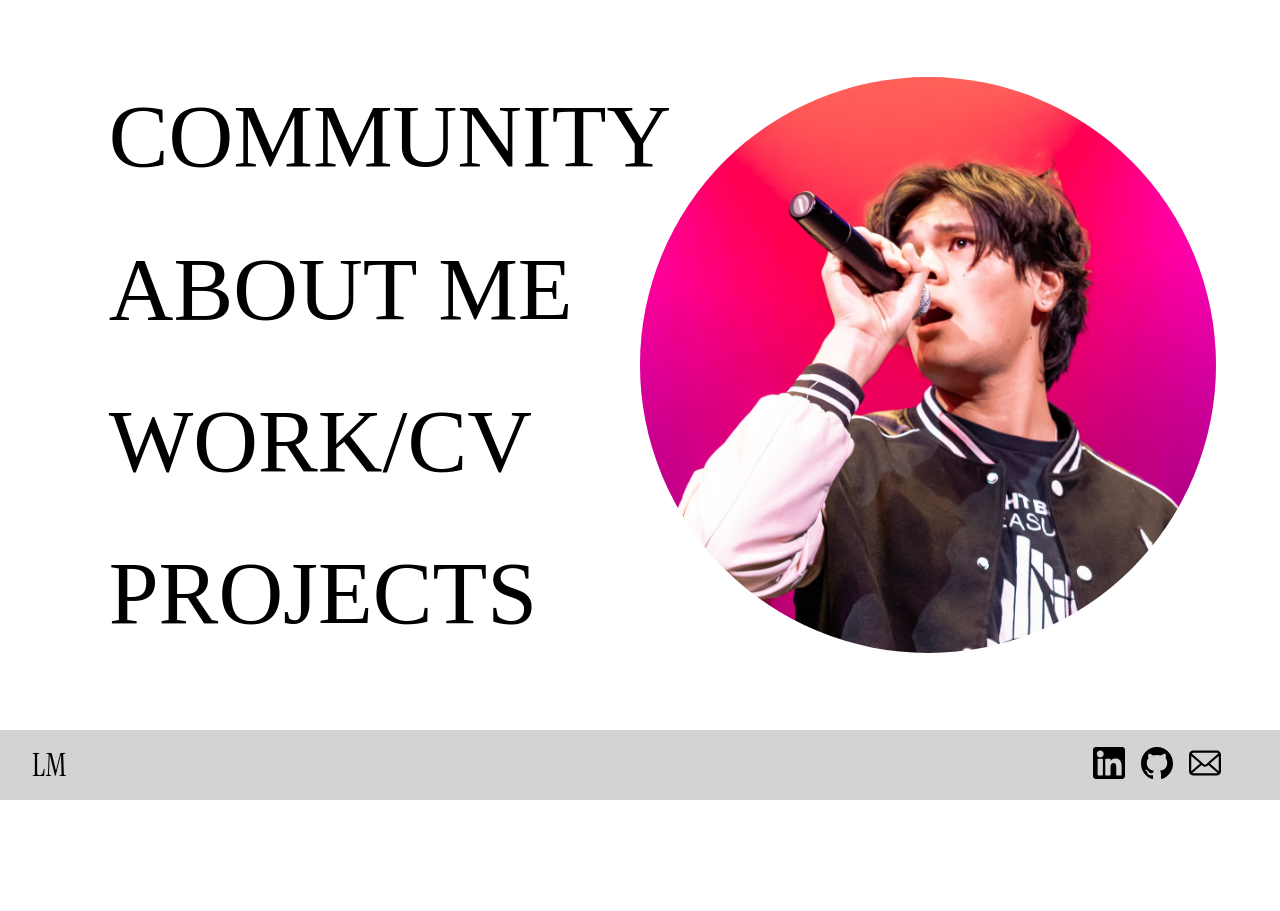
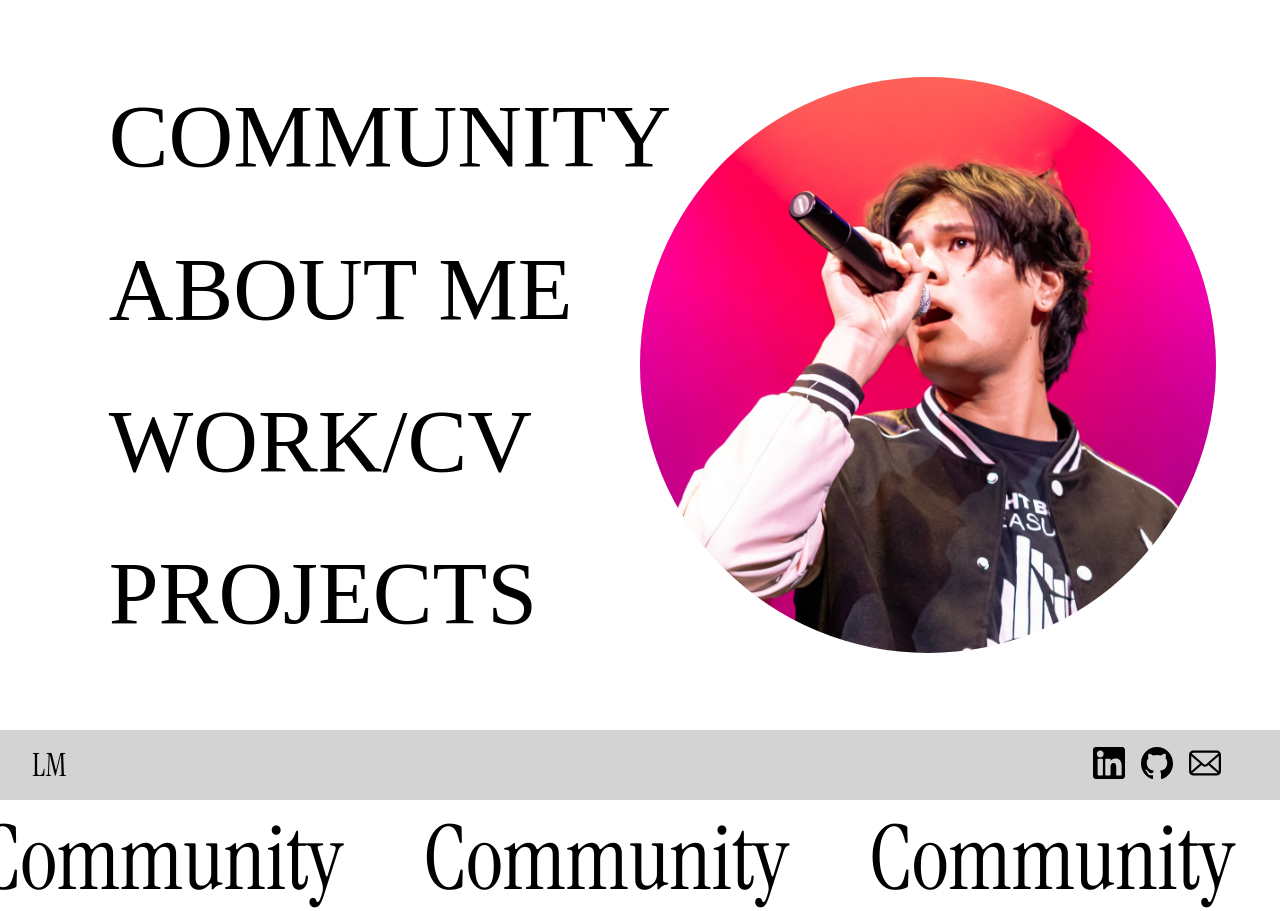
Before and after one commit to Logan-Mui/Web-Portfolio, a React (Vite) app: page / in a window 1280 px wide. Shown: the top 911 px of the page. Built offline with nearby package versions, Linux system fonts and the light colour scheme.

Commit message:
removing vertical margins from marquee p

```diff
--- a/src/styles/community/marquee.css
+++ b/src/styles/community/marquee.css
@@ -5,8 +5,6 @@
 
 .marquee-text-track {
     display: flex;
-    margin: 0;
-    margin-block: 0;
     padding-left: 4.8rem;
     width: max-content;
     animation: marquee-move-text var(--speed, 20s) linear infinite var(--direction, normal);
@@ -33,6 +31,8 @@
 
 .marquee-text p {
     padding: 0rem 2.5rem;
+    margin: 0;
+    margin-block: 0;
 }
 
 @keyframes marquee-move-text {
```
